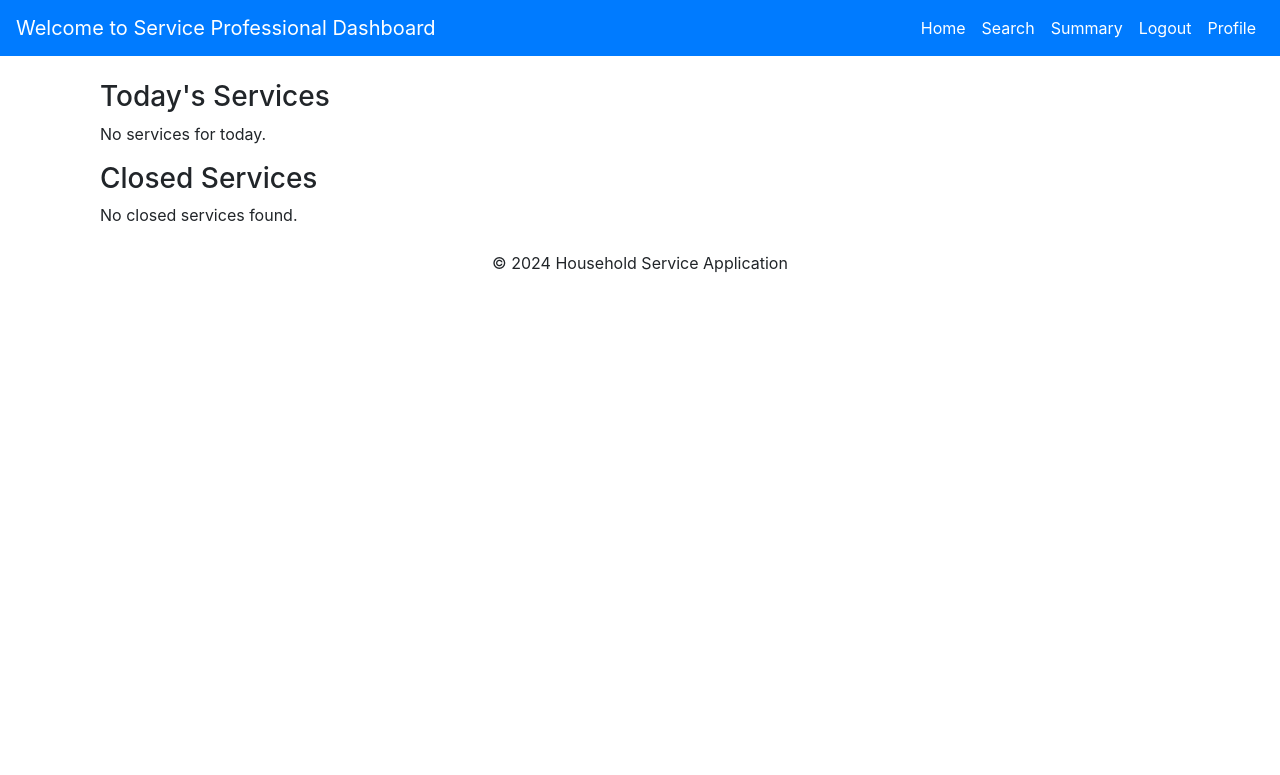
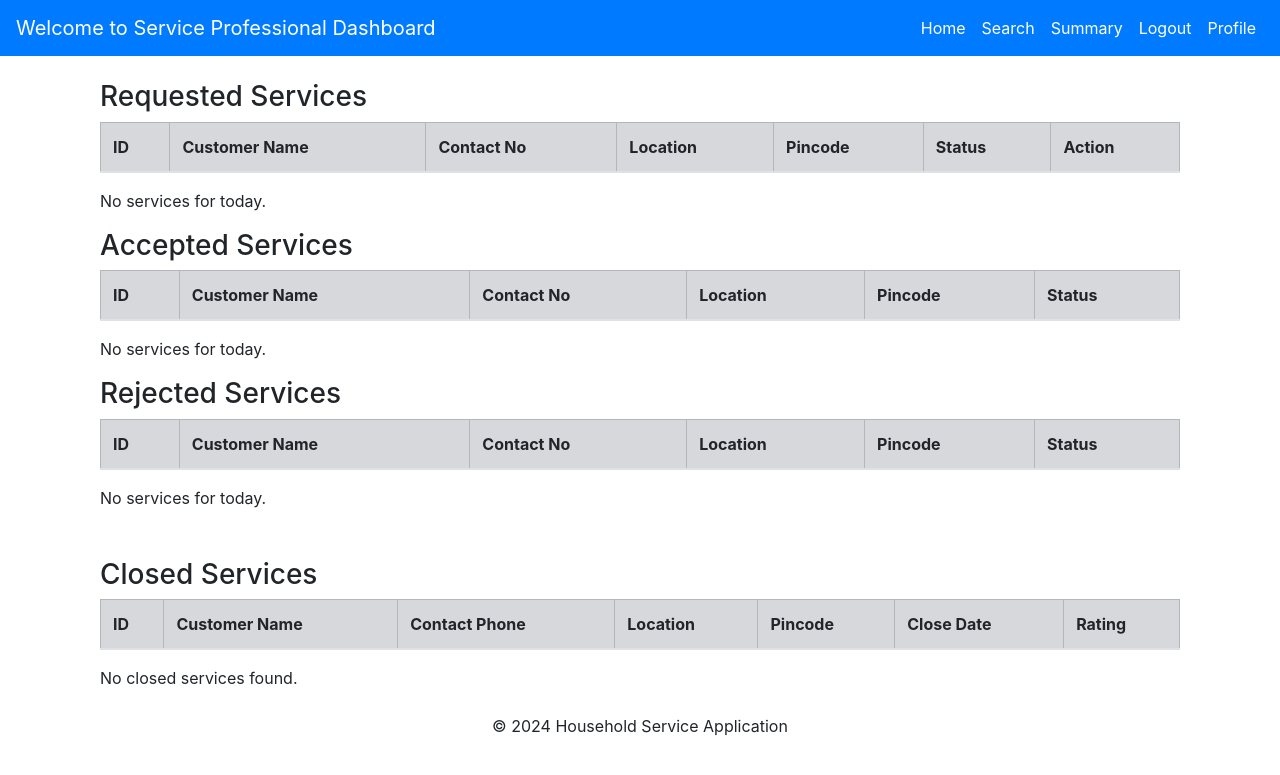
Before and after one commit to 21f3003001/Household-Services-App-V1, a Flask app: page /professional_dashboard in a window 1280 px wide. Shown: the top 775 px of the page. Run offline with Flask 3, Linux system fonts and the light colour scheme; a user stored in the database is signed in; data comes from the database, SQL or seed files in the repository; both versions use the stored data as it was after the commit; lists and menus that the app fills with data are empty; some libraries are stand-ins or nearby versions.

Commit message:
PROJ-1005: Successufully created customer, professional and Admin Dashboard

```diff
--- a/routes.py
+++ b/routes.py
@@ -1,6 +1,6 @@
 # routes.py
 from flask import Blueprint, render_template, request, flash, redirect, url_for, session
-from models import db, User, ServiceProfessional, Customer, Service
+from models import db, User, ServiceProfessional, Customer, Service, ServiceRequest
 from werkzeug.security import generate_password_hash, check_password_hash
 from datetime import datetime
 
@@ -181,13 +181,91 @@ def login():
 
 @main.route('/customer_dashboard')
 def customer_dashboard():
-    services = Service.query.all()
-    return render_template('user_panel/customer_dashboard.html', services=services)
+    return redirect(url_for('customer.dashboard'))
 
 @main.route('/professional_dashboard')
 def professional_dashboard():
     services = Service.query.all()
-    return render_template('service_panel/professional_dashboard.html', services=services)
+    # Fetch logged-in professional's ID from session
+    prof_id = session.get('prof_id')
+    if not prof_id:
+        flash("You must be logged in to view your dashboard.", "danger")
+        return redirect(url_for('main.login'))  # Redirect to login page if not logged in
+
+    # Fetch today's requested services (status: 'Requested')
+    today_services = (
+        db.session.query(
+            ServiceRequest.req_id,
+            User.user_name,
+            User.contact,
+            User.address,
+            User.pincode,
+            ServiceRequest.status
+        )
+        .join(User, ServiceRequest.user_id == User.user_id)
+        .filter(ServiceRequest.prof_id == prof_id, ServiceRequest.status == 'Requested')
+        .all()
+    )
+
+        # Fetch today's requested services (status: 'Accepted')
+    accept = (
+        db.session.query(
+            ServiceRequest.req_id,
+            User.user_name,
+            User.contact,
+            User.address,
+            User.pincode,
+            ServiceRequest.status
+        )
+        .join(User, ServiceRequest.user_id == User.user_id)
+        .filter(ServiceRequest.prof_id == prof_id, ServiceRequest.status == 'Accepted')
+        .all()
+    )
+
+        # Fetch today's requested services (status: 'Rejected')
+    reject = (
+        db.session.query(
+            ServiceRequest.req_id,
+            User.user_name,
+            User.contact,
+            User.address,
+            User.pincode,
+            ServiceRequest.status
+        )
+        .join(User, ServiceRequest.user_id == User.user_id)
+        .filter(ServiceRequest.prof_id == prof_id, ServiceRequest.status == 'Rejected')
+        .all()
+    )
+
+    # Fetch closed services (status: 'Closed')
+    closed_services = (
+        db.session.query(
+            ServiceRequest.req_id,
+            User.user_name,
+            User.contact,
+            User.address,
+            User.pincode,
+            ServiceRequest.close_date,
+            ServiceRequest.rating,
+            ServiceRequest.remarks
+        )
+        .join(User, ServiceRequest.user_id == User.user_id)
+        .filter(ServiceRequest.prof_id == prof_id, ServiceRequest.status == 'Closed')
+        .all()
+    )
+
+
+    # Render the template with retrieved data
+    return render_template(
+        'service_panel/professional_dashboard.html',
+        today_services=today_services,
+        closed_services=closed_services,
+        services=services,
+        accept=accept,
+        reject=reject
+    )
+
+
 
 
 @main.route('/admin_dashboard')
--- a/templates/admin_panel/add_professional.html
+++ b/templates/admin_panel/add_professional.html
@@ -29,6 +29,11 @@
                 <option value="Pest Control">Pest Control</option>
                 <option value="Home Security Services">Home Security Services</option>
                 <option value="Gardening/Landscaping">Gardening/Landscaping</option>
+                {% for existing_service in services %}
+                    <option value="{{ existing_service.name }}">
+                        {{ existing_service.name }}
+                    </option>
+                {% endfor %}
             </select>
         </div>
         <div class="mb-3">
--- a/templates/service_panel/base.html
+++ b/templates/service_panel/base.html
@@ -3,7 +3,7 @@
 <head>
     <meta charset="UTF-8">
     <meta name="viewport" content="width=device-width, initial-scale=1.0">
-    <title>{% block title %}Customer Dashboard{% endblock %}</title>
+    <title>{% block title %}Service Professional Dashboard{% endblock %}</title>
     <link rel="stylesheet" href="https://stackpath.bootstrapcdn.com/bootstrap/4.5.2/css/bootstrap.min.css">
     <style>
         .nav-link { color: #ffffff !important; }
--- a/templates/service_panel/professional_dashboard.html
+++ b/templates/service_panel/professional_dashboard.html
@@ -2,65 +2,144 @@
 
 {% block content %}
 <div class="container mt-4">
-    <h3>Today's Services</h3>
-    {% if today_services %}
+    <section id="requested-services">
+        <h3>Requested Services</h3>
+            <table class="table table-bordered">
+                <thead class="table-secondary">
+                    <tr>
+                        <th>ID</th>
+                        <th>Customer Name</th>
+                        <th>Contact No</th>
+                        <th>Location</th>
+                        <th>Pincode</th>
+                        <th>Status</th>
+                        <th>Action</th>
+                    </tr>
+                </thead>
+                <tbody>
+                    {% for service in today_services %}
+                    <tr>
+                        <td>{{ service.req_id }}</td>
+                        <td>{{ service.user_name }}</td>
+                        <td>{{ service.contact }}</td>
+                        <td>{{ service.address }}</td>
+                        <td>{{ service.pincode }}</td>
+                        <td>{{ service.status }}</td>
+                        <td>
+                            {% if service.status == 'Requested' %}
+                                <a href="{{ url_for('professional.accept_service', service_id=service.req_id) }}"
+                                    class="btn btn-success btn-sm">Accept</a>
+                                <a href="{{ url_for('professional.reject_service', service_id=service.req_id) }}"
+                                    class="btn btn-danger btn-sm">Reject</a>
+                            {% endif %}
+
+                        </td>
+                    </tr>
+                    {% endfor %}
+                </tbody>
+            </table>
+            {% if not today_services %}
+                <p>No services for today.</p>
+            {% endif %}
+    </section>
+
+    <!-- <-- Accepted Services -->
+
+    <section id="accepted-services">
+        <h3>Accepted Services</h3>
+            <table class="table table-bordered">
+                <thead class="table-secondary">
+                    <tr>
+                        <th>ID</th>
+                        <th>Customer Name</th>
+                        <th>Contact No</th>
+                        <th>Location</th>
+                        <th>Pincode</th>
+                        <th>Status</th>
+                    </tr>
+                </thead>
+                <tbody>
+                    {% for service in accept %}
+                    <tr>
+                        <td>{{ service.req_id }}</td>
+                        <td>{{ service.user_name }}</td>
+                        <td>{{ service.contact }}</td>
+                        <td>{{ service.address }}</td>
+                        <td>{{ service.pincode }}</td>
+                        <td>{{ service.status }}</td>
+                    </tr>
+                    {% endfor %}
+                </tbody>
+            </table>
+            {% if not today_services %}
+                <p>No services for today.</p>
+            {% endif %}
+    </section>
+
+    <!-- Rejected Services -->
+
+    <section id="rejected-services">
+        <h3>Rejected Services</h3>
+            <table class="table table-bordered">
+                <thead class="table-secondary">
+                    <tr>
+                        <th>ID</th>
+                        <th>Customer Name</th>
+                        <th>Contact No</th>
+                        <th>Location</th>
+                        <th>Pincode</th>
+                        <th>Status</th>
+                    </tr>
+                </thead>
+                <tbody>
+                    {% for service in reject %}
+                    <tr>
+                        <td>{{ service.req_id }}</td>
+                        <td>{{ service.user_name }}</td>
+                        <td>{{ service.contact }}</td>
+                        <td>{{ service.address }}</td>
+                        <td>{{ service.pincode }}</td>
+                        <td>{{ service.status }}</td>
+                    </tr>
+                    {% endfor %}
+                </tbody>
+            </table>
+            {% if not today_services %}
+                <p>No services for today.</p>
+            {% endif %}
+    </section>
+
+    <section id="closed-services" class="mt-5">
+        <h3>Closed Services</h3>
             <table class="table table-bordered">
                 <thead class="table-secondary">
                     <tr>
                         <th>ID</th>
                         <th>Customer Name</th>
                         <th>Contact Phone</th>
-                    <th>Location (with pin code)</th>
-                    <th>Action</th>
-                </tr>
-            </thead>
-            <tbody>
-                {% for service in today_services %}
-                <tr>
-                    <td>{{ service.service_id }}</td>
-                    <td>{{ service.user_name }}</td>
-                    <td>{{ service.contact }}</td>
-                    <td>{{ service.location }}</td>
-                    <td>
-                        <a href="/accept/{{ service.service_id }}" class="btn btn-success btn-sm">Accept</a>
-                        <a href="/reject/{{ service.service_id }}" class="btn btn-danger btn-sm">Reject</a>
-                    </td>
-                </tr>
-                {% endfor %}
-            </tbody>
-        </table>
-    {% else %}
-        <p>No services for today.</p>
-    {% endif %}
-
-    <h3>Closed Services</h3>
-    {% if closed_services %}
-        <table class="table table-bordered">
-            <thead class="table-secondary">
-                <tr>
-                    <th>ID</th>
-                    <th>Customer Name</th>
-                    <th>Contact Phone</th>
-                    <th>Location (with pin code)</th>
-                    <th>Date</th>
+                        <th>Location</th>
+                        <th>Pincode</th>
+                        <th>Close Date</th>
                         <th>Rating</th>
                     </tr>
                 </thead>
                 <tbody>
                     {% for service in closed_services %}
                     <tr>
-                    <td>{{ service.id }}</td>
-                    <td>{{ service.customer_name }}</td>
-                    <td>{{ service.contact_phone }}</td>
-                    <td>{{ service.location }}</td>
-                    <td>{{ service.date.strftime('%Y-%m-%d') }}</td>
+                        <td>{{ service.req_id }}</td>
+                        <td>{{ service.user_name }}</td>
+                        <td>{{ service.contact }}</td>
+                        <td>{{ service.address }}</td>
+                        <td>{{ service.pincode }}</td>
+                        <td>{{ service.close_date.strftime('%Y-%m-%d') }}</td>
                         <td>{{ service.rating or 'N/A' }}</td>
                     </tr>
                     {% endfor %}
                 </tbody>
             </table>
-    {% else %}
+            {% if not closed_services %}
                 <p>No closed services found.</p>
             {% endif %}
+    </section>
 </div>
 {% endblock %}
--- a/templates/user_panel/customer_dashboard.html
+++ b/templates/user_panel/customer_dashboard.html
@@ -53,11 +53,10 @@
                             {% if service_request.status == 'Closed' %}
                                 Closed
                             {% elif service_request.status == 'Requested' %}
-                                <form action="{{ url_for('customer.close_service', request_id=service_request.req_id) }}" method="POST">
+                                <form action="{{ url_for('customer.service_feedback', request_id=service_request.req_id) }}" method="GET">
                                     <button type="submit" class="btn btn-warning">Close?</button>
                                 </form>
                             {% endif %}
-                            <a href="{{ url_for('customer.review_service', request_id=service_request.req_id) }}" class="btn btn-secondary">Review</a>
                         </td>
                     </tr>
                 {% else %}
```
Also changed, not shown: customer_routes.py (+69 -52 lines), professional_routes.py (+127 -17 lines), templates/admin_panel/admin_dashboard.html (+7 -1 lines), templates/user_panel/review.html (deleted, +0 -19 lines), templates/user_panel/service_feedback.html (added, +62 -0 lines), templates/user_panel/subcategory.html (+4 -5 lines), instance/services.db. Lines whose indentation alone changed are shown as unchanged.
